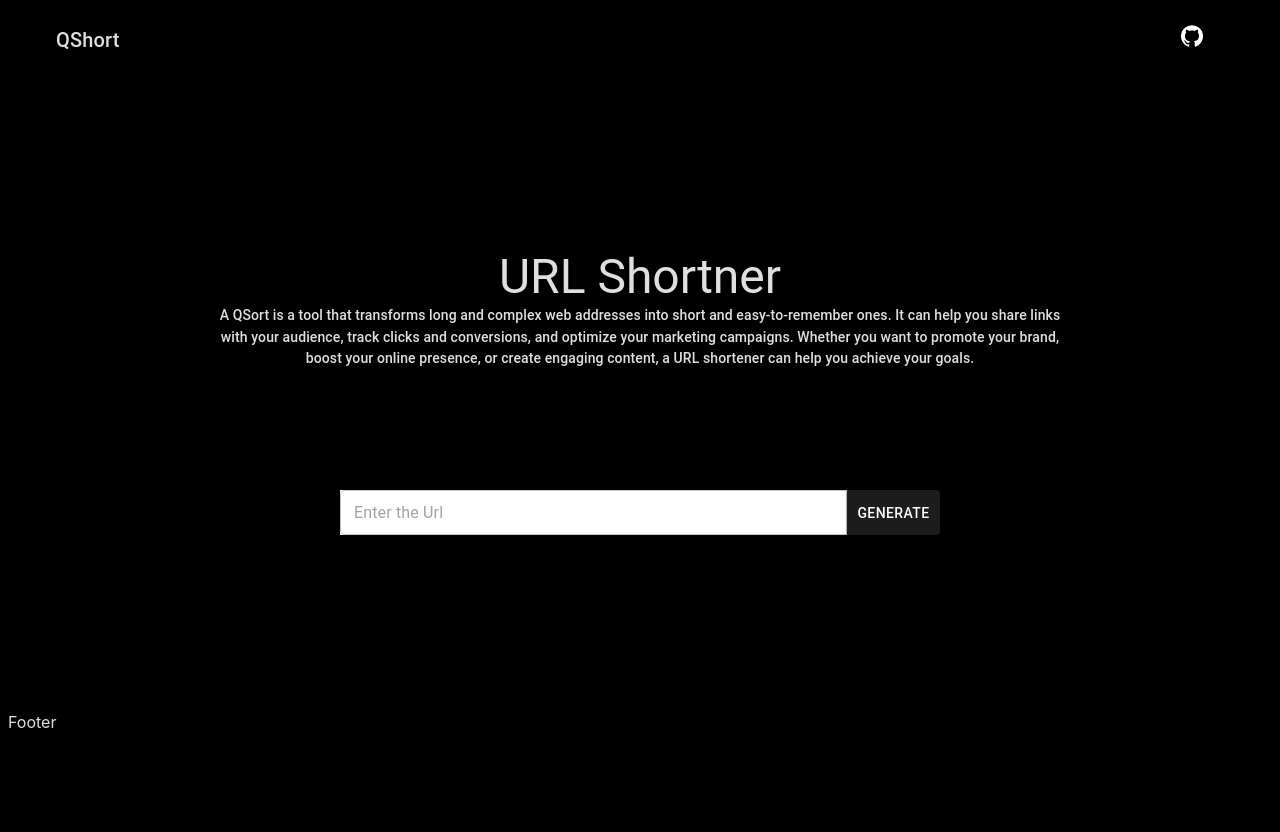
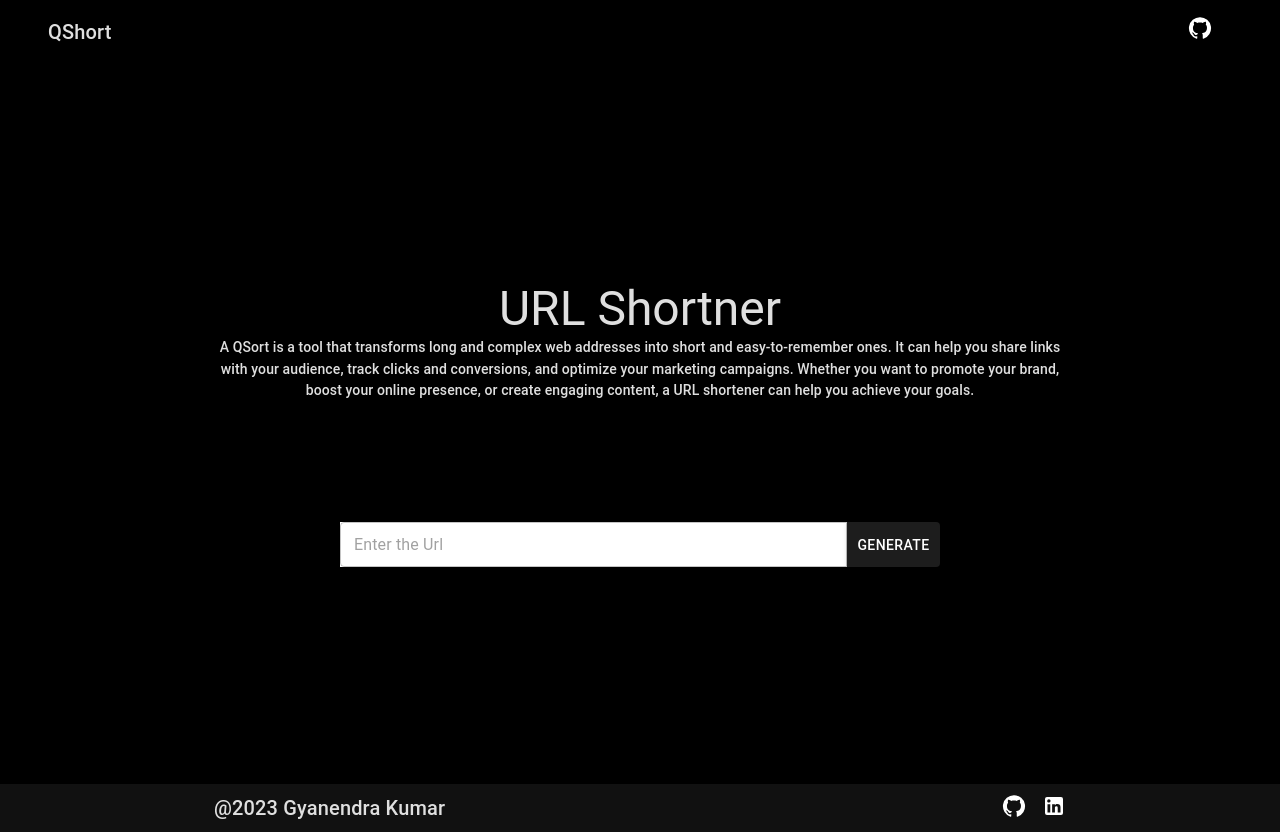
Before and after one commit to GauravGhost/QShort, a React (Vite) app: page / in a window 1280 px wide. Before the commit the page ends 800 px from the top, so only its background shows below. Built offline with nearby package versions, Linux system fonts and the light colour scheme.

Commit message:
added footer section

```diff
--- a/lib/api.ts
+++ b/lib/api.ts
@@ -13,7 +13,7 @@ export async function create(url: string) {
         if (error.response) {
             return error.response.data;
         }
-        return error.message;
+        return error;
     }
 }
 
--- a/src/components/Footer/Footer.tsx
+++ b/src/components/Footer/Footer.tsx
@@ -1,10 +1,29 @@
+import { GitHub, LinkedIn } from '@mui/icons-material';
+import { Box, Container, Typography } from '@mui/material'
 import React from 'react'
 
 const Footer = () => {
+  const date = new Date;
   return (
-  <footer>
-    Footer
-  </footer>
+    <footer style={{ backgroundColor: '#111111', paddingBlock: '0.5rem' }}>
+      <Container maxWidth="md">
+        <Box sx={{ display: 'flex', justifyContent: 'space-between', alignItems: 'center' }}>
+          <Box>
+            <Typography variant='h6'>
+              {`@${date.getFullYear()} Gyanendra Kumar`}
+            </Typography>
+          </Box>
+          <Box sx={{ display: 'flex', alignItems: 'center', gap: 2 }}>
+            <a href="https://github.com/gauravghost">
+              <GitHub sx={{ color: 'white'}} />
+            </a>
+            <a href="https://linkedin.com/in/gyanendrak874">
+              <LinkedIn sx={{color: 'white'}} />
+            </a>
+          </Box>
+        </Box>
+      </Container>
+    </footer>
   )
 }
 
--- a/src/components/Home/Home.tsx
+++ b/src/components/Home/Home.tsx
@@ -2,21 +2,41 @@
 import { Box, Button, Container, TextField, Typography } from "@mui/material"
 import { useState } from "react"
 import QSnackbar from "../snackbar/snackbar";
+import { create } from "../../../lib/api";
 
 const Home = () => {
   const [url, setUrl] = useState("");
   const [open, setOpen] = useState(false);
   const [bar, setBar] = useState({});
 
-  const submitHandler = () => {
-    setOpen(true);
-    setBar({text: 'Success', variant: 'success'})
-    console.log(typeof url);
+  const submitHandler = async () => {
+    if (!url) {
+      setOpen(true);
+      setBar({ text: 'Please Enter valid url', variant: 'error' });
+      return;
+    }
+    const response = await create(url);
+    console.log(response);
+
+    if (response.success == true) {
+      setOpen(true);
+      setBar({ text: response.message, variant: 'success' })
+    }
+    else if (response.success == false) {
+      setOpen(true);
+      setBar({text: `${response.message}, Please Enter Valid URL`, variant: 'error'})
+    }
+    else {
+      console.log("server is connecting");
+      setOpen(true);
+      setBar({ text: 'Server is Connecting! please try again', variant: 'error' });
+    }
   }
+
   return (
     <div>
       <Container maxWidth="md">
-        <Box sx={{ height: '80vh', display: 'flex', flexDirection: 'column', justifyContent: 'center', alignItems: 'center', gap: 15 }}>
+        <Box sx={{ height: '90vh', display: 'flex', flexDirection: 'column', justifyContent: 'center', alignItems: 'center', gap: 15 }}>
           <Box textAlign="center">
             <Typography variant="h3">
               URL Shortner
@@ -66,7 +86,7 @@ const Home = () => {
             </Button>
           </Box>
         </Box>
-        <QSnackbar open={open} setOpen={setOpen} bar={bar}/>
+        <QSnackbar open={open} setOpen={setOpen} bar={bar} />
       </Container>
     </div>
   )
--- a/src/components/snackbar/snackbar.tsx
+++ b/src/components/snackbar/snackbar.tsx
@@ -30,7 +30,7 @@ export default function QSnackbar({ open, setOpen, bar }) {
         <div>
             <Snackbar
                 open={open}
-                autoHideDuration={600}
+                autoHideDuration={2000}
                 onClose={handleClose}
                 action={action}
             >
--- a/src/index.css
+++ b/src/index.css
@@ -4,6 +4,11 @@
   --color-white: #dfdfdf;
   --color-black: #000000;
 }
+
+*{
+  margin: 0;
+  padding: 0;
+}
 body{
   color: var(--color-white);
   background-color: var(--bg-primary);
```
